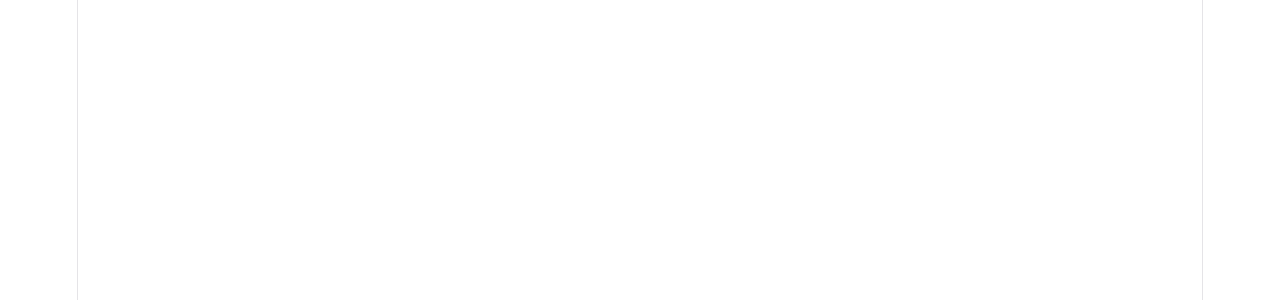
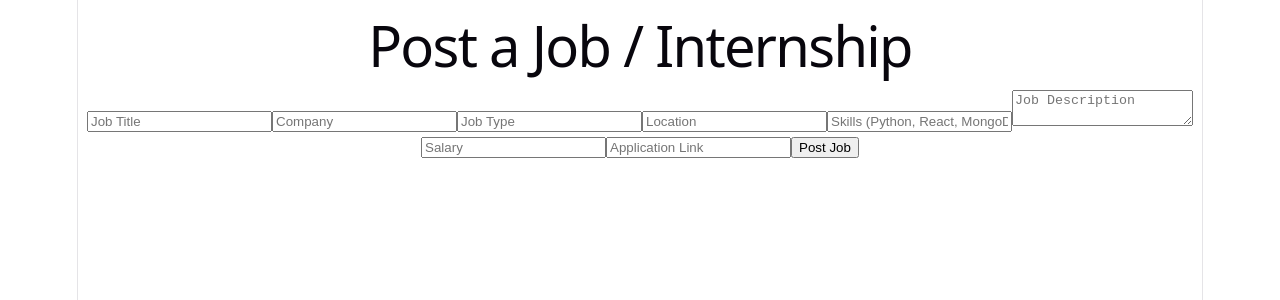
Before and after one commit to JalamanayaniSaritha/InternHub, a React (Vite) app in the folder client/: page /add-job in a window 1280 px wide. Before the commit this address had no page. Shown: the top 300 px of the page. Built offline with nearby package versions, Linux system fonts and the light colour scheme.

Commit message:
Add job posting feature

```diff
--- a/client/src/App.jsx
+++ b/client/src/App.jsx
@@ -1,17 +1,16 @@
 import { BrowserRouter, Routes, Route } from "react-router-dom";
 import Jobs from "./pages/Jobs";
 import JobDetails from "./pages/JobDetails";
+import AddJob from "./pages/AddJob";
 import "./App.css";
 
 function App() {
     return (
         <BrowserRouter>
             <Routes>
-
                 <Route path="/" element={<Jobs />} />
-
                 <Route path="/job/:id" element={<JobDetails />} />
-
+                <Route path="/add-job" element={<AddJob />} />
             </Routes>
         </BrowserRouter>
     );
--- /dev/null
+++ b/client/src/pages/AddJob.jsx
@@ -0,0 +1,134 @@
+import { useState } from "react";
+import axios from "axios";
+
+function AddJob() {
+    const [job, setJob] = useState({
+        title: "",
+        company: "",
+        type: "",
+        location: "",
+        skills: "",
+        description: "",
+        salary: "",
+        applyLink: ""
+    });
+
+    const handleChange = (e) => {
+        setJob({
+            ...job,
+            [e.target.name]: e.target.value
+        });
+    };
+
+    const handleSubmit = async (e) => {
+        e.preventDefault();
+
+        try {
+            await axios.post("http://localhost:5000/api/jobs", {
+                ...job,
+                skills: job.skills
+                    .split(",")
+                    .map((skill) => skill.trim())
+            });
+
+            alert("Job posted successfully!");
+
+            setJob({
+                title: "",
+                company: "",
+                type: "",
+                location: "",
+                skills: "",
+                description: "",
+                salary: "",
+                applyLink: ""
+            });
+
+        } catch (error) {
+            console.error("Error posting job:", error);
+            console.log("Server response:", error.response?.data);
+
+            alert(
+                error.response?.data?.message ||
+                "Failed to post job"
+            );
+        }
+    };
+
+    return (
+        <div>
+            <h1>Post a Job / Internship</h1>
+
+            <form onSubmit={handleSubmit}>
+                <input
+                    name="title"
+                    placeholder="Job Title"
+                    value={job.title}
+                    onChange={handleChange}
+                    required
+                />
+
+                <input
+                    name="company"
+                    placeholder="Company"
+                    value={job.company}
+                    onChange={handleChange}
+                    required
+                />
+
+                <input
+                    name="type"
+                    placeholder="Job Type"
+                    value={job.type}
+                    onChange={handleChange}
+                    required
+                />
+
+                <input
+                    name="location"
+                    placeholder="Location"
+                    value={job.location}
+                    onChange={handleChange}
+                    required
+                />
+
+                <input
+                    name="skills"
+                    placeholder="Skills (Python, React, MongoDB)"
+                    value={job.skills}
+                    onChange={handleChange}
+                    required
+                />
+
+                <textarea
+                    name="description"
+                    placeholder="Job Description"
+                    value={job.description}
+                    onChange={handleChange}
+                    required
+                />
+
+                <input
+                    name="salary"
+                    placeholder="Salary"
+                    value={job.salary}
+                    onChange={handleChange}
+                />
+
+                <input
+                    name="applyLink"
+                    placeholder="Application Link"
+                    value={job.applyLink}
+                    onChange={handleChange}
+                    required
+                />
+
+                <button type="submit">
+                    Post Job
+                </button>
+            </form>
+        </div>
+    );
+}
+
+export default AddJob;
```
